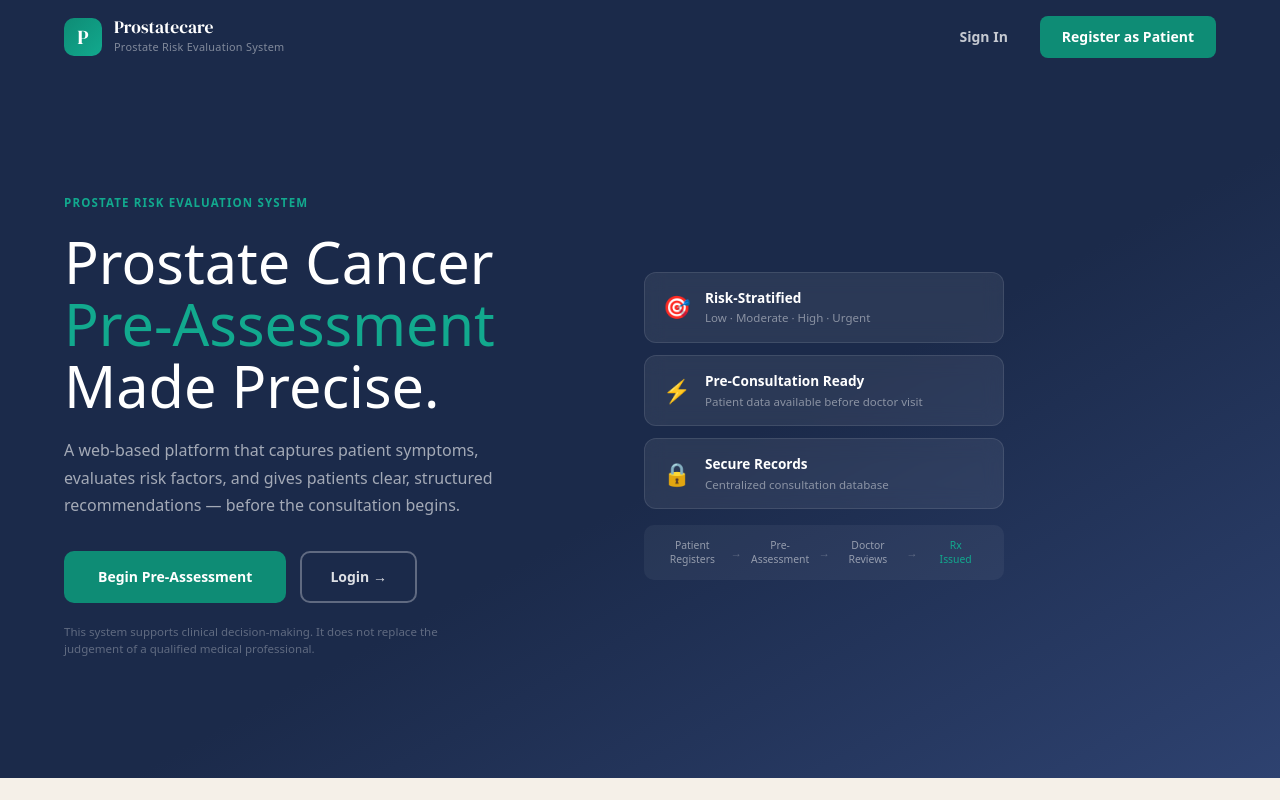
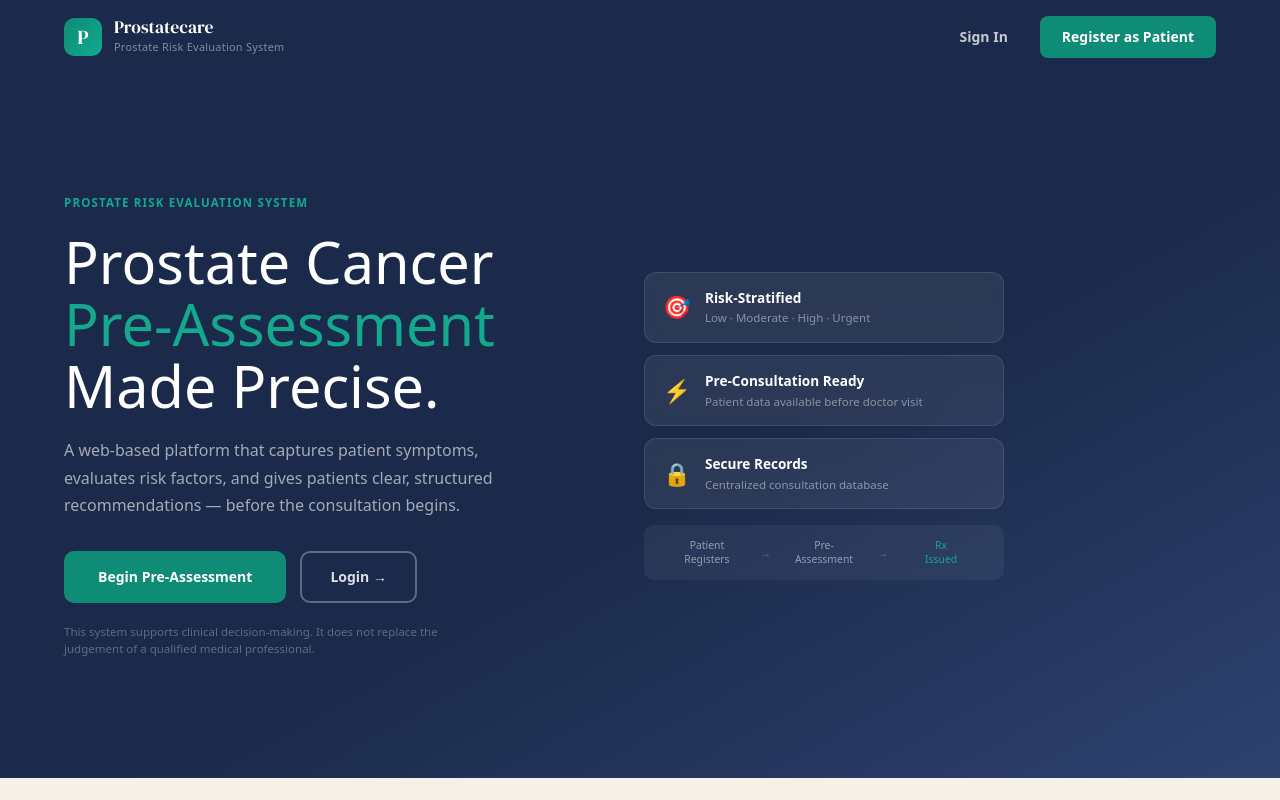
Before and after one commit to izzyjosh/prostate_project_frontend, a Next.js app: page / in a window 1280 px wide. Shown: the top 800 px of the page. Built offline with nearby package versions, Linux system fonts and the light colour scheme.

Commit message:
chore: rename flow for the app

```diff
--- a/app/page.tsx
+++ b/app/page.tsx
@@ -23,7 +23,6 @@ const stats = [
 const flow = [
   { label: "Patient\nRegisters", active: false },
   { label: "Pre-\nAssessment", active: false },
-  { label: "Doctor\nReviews", active: false },
   { label: "Rx\nIssued", active: true },
 ];
 
```
